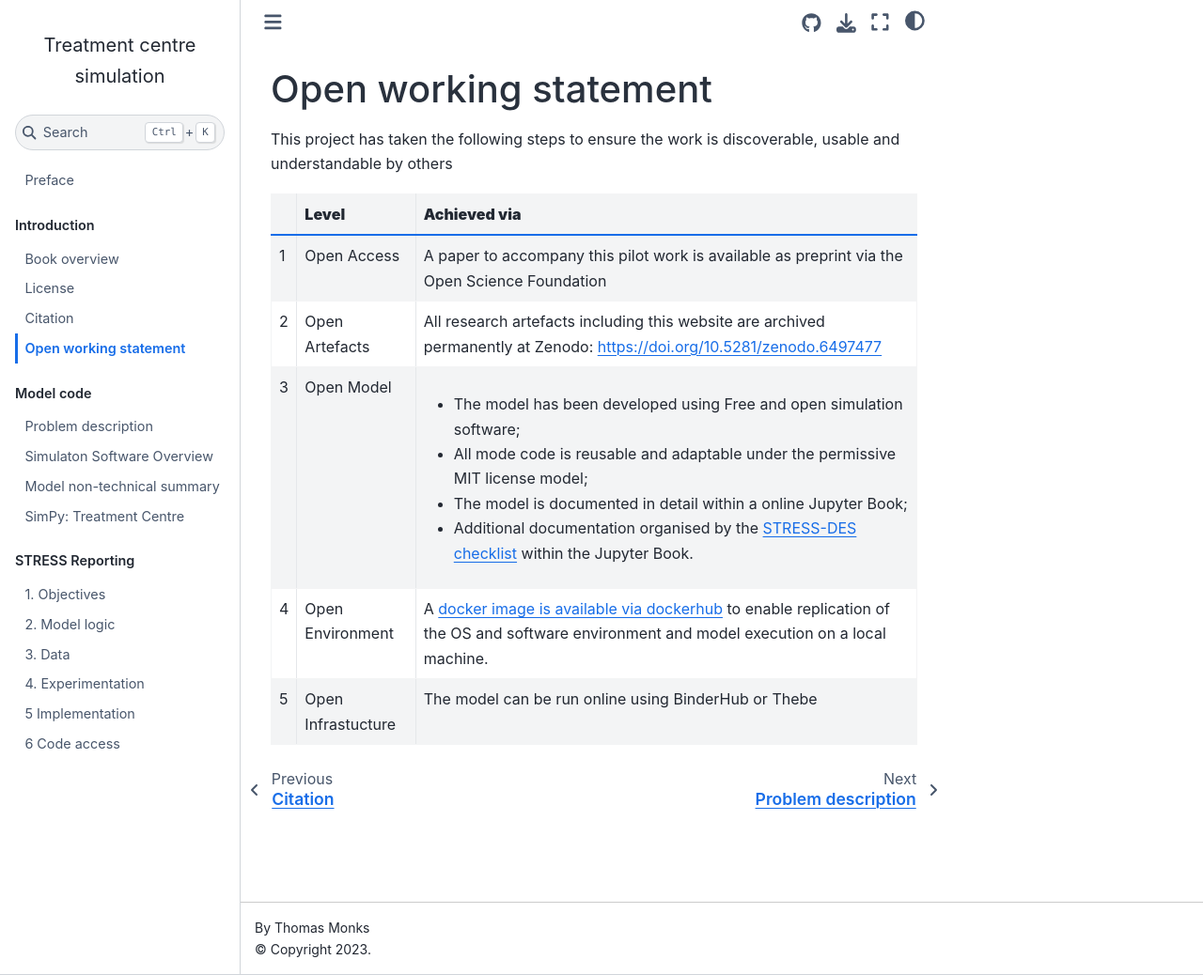
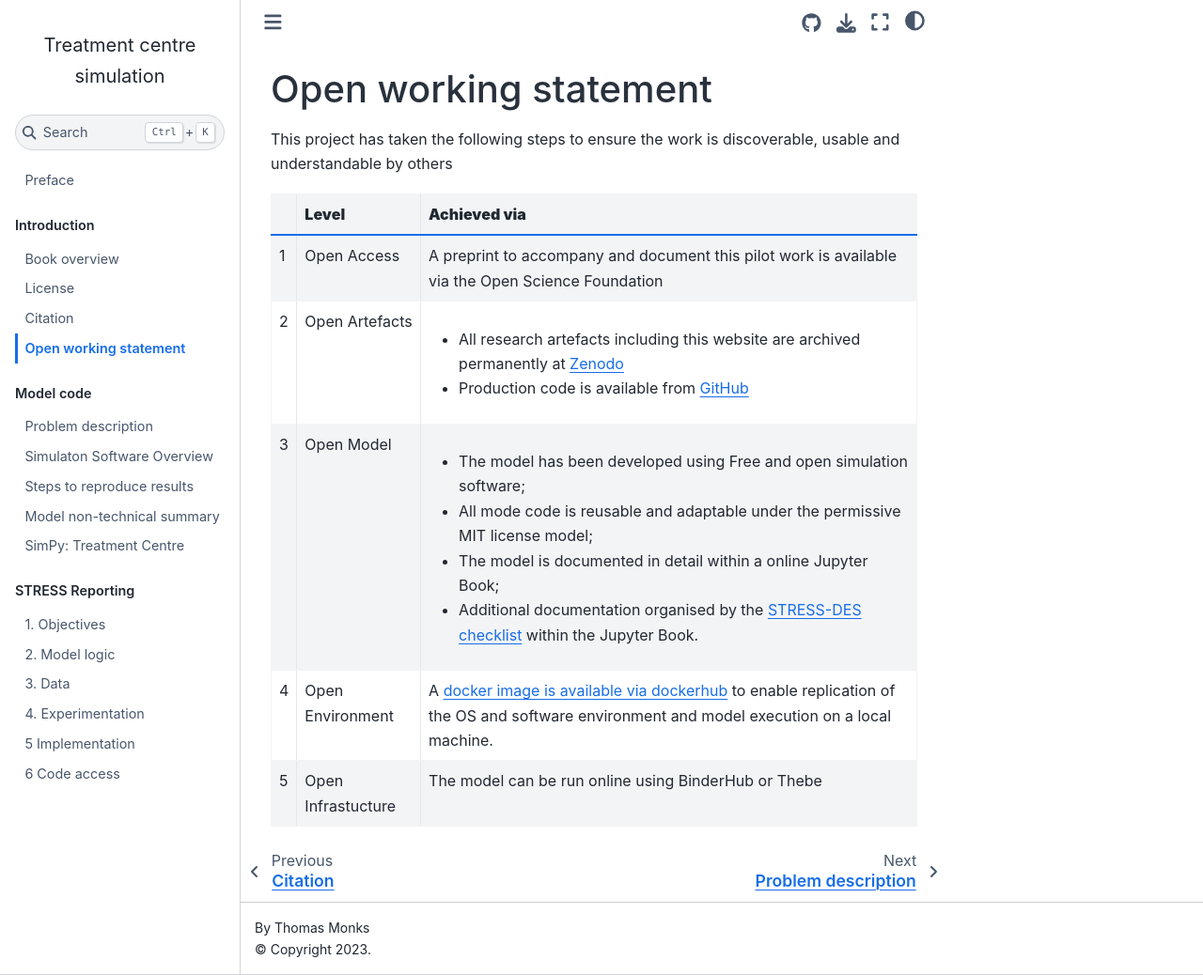
Before and after one commit to TomMonks/treatment-centre-sim, a Jupyter Book: the page built from content/01_introduction/04_openworking.md, in a window 1280 px wide and 1038 px high. Shown: the whole window at 94% size. Built offline with Jupyter Book 1.0.4 settings and Sphinx 7.4.7 and the Sphinx Book theme 1.1.4, drawn with Linux system fonts in a browser that asks for light colours.

Commit message:
CODE: +steps to reproduce results

```diff
--- a/_toc.yml
+++ b/_toc.yml
@@ -11,6 +11,7 @@
   chapters:
   - file: content/02_model_code/03_problem
   - file: content/02_model_code/02_simpy
+  - file: content/02_model_code/03a_instr
   - file: content/02_model_code/01_summary
   - file: content/02_model_code/04_model
 - caption: STRESS Reporting
--- a/content/01_introduction/04_openworking.md
+++ b/content/01_introduction/04_openworking.md
@@ -4,8 +4,8 @@
 
 |   | **Level**          | **Achieved via**                                                                                                                                                                                                                                                                                                 |
 |---|--------------------|------------------------------------------------------------------------------------------------------------------------------------------------------------------------------------------------------------------------------------------------------------------------------------------------------------------|
-| 1 | Open Access        | A paper to accompany this pilot work is available as preprint via the Open Science Foundation                                                                                                                                                                                                                    |
-| 2 | Open Artefacts     | All research artefacts including this website are archived permanently at Zenodo: https://doi.org/10.5281/zenodo.6497477                                                                                                                                                                                         |
+| 1 | Open Access        | A preprint to accompany and document this pilot work is available via the Open Science Foundation                                                                                                                                                                                                                    |
+| 2 | Open Artefacts     | <ul><li>All research artefacts including this website are archived permanently at [Zenodo](https://doi.org/10.5281/zenodo.6497477)</li><li>Production code is available from [GitHub](https://github.com/TomMonks/treatment-centre-sim)</li></ul>                                                                                                                                                                                      |
 | 3 | Open Model         | <ul><li>The model has been developed using Free and open simulation software;</li> <li>All mode code is reusable and adaptable under the permissive MIT license model;</li><li>The model is documented in detail within a online Jupyter Book;</li><li>Additional documentation organised by the [STRESS-DES checklist](../03_stress/01_objectives.md) within the Jupyter Book.</li></ul> |
 | 4 | Open Environment   | A [docker image is available via dockerhub](https://hub.docker.com/r/tommonks01/treat_sim) to enable replication of the OS and software environment and model execution on a local machine.                                                                                                                                                                       |
 | 5 | Open Infrastucture | The model can be run online using BinderHub or Thebe                                                                                                                                                                                                                                                             |
```
Also changed, not shown: content/02_model_code/03a_instr.md (added, +54 -0 lines), content/02_model_code/04_model.ipynb.
